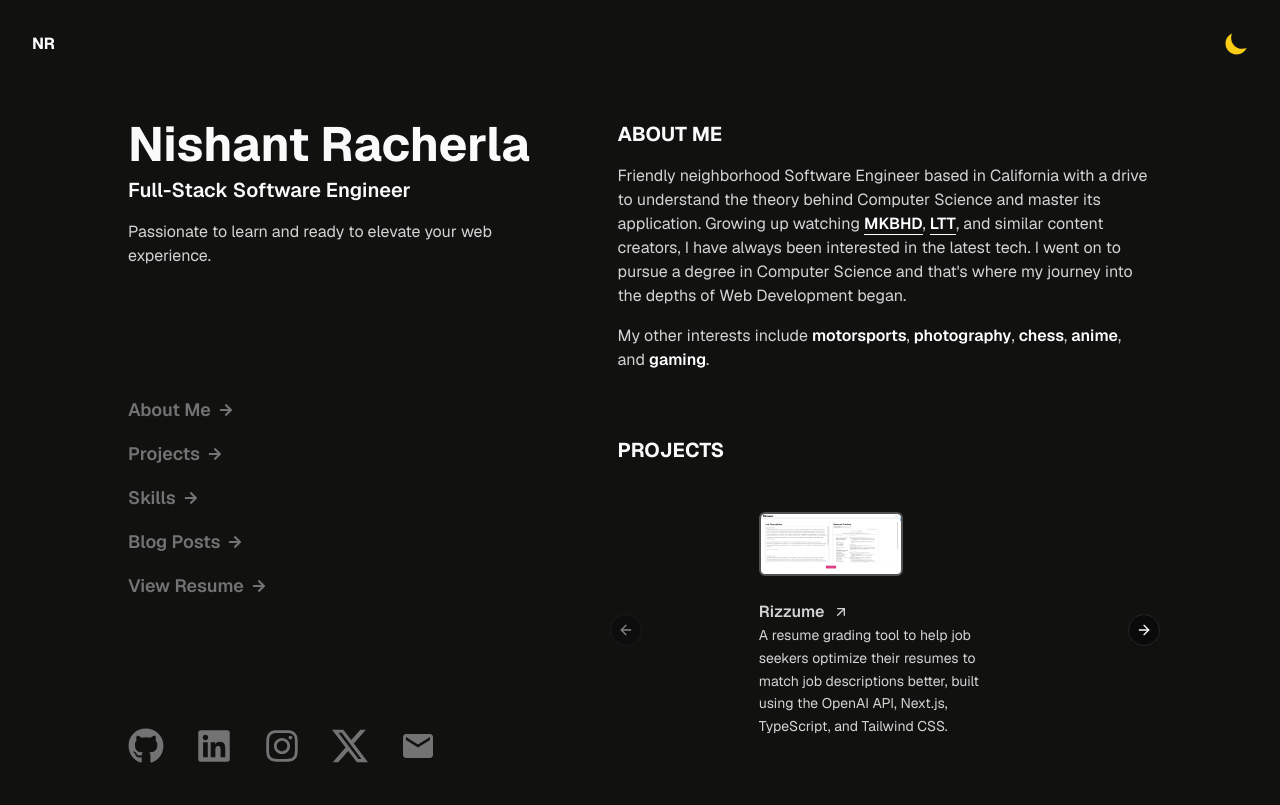
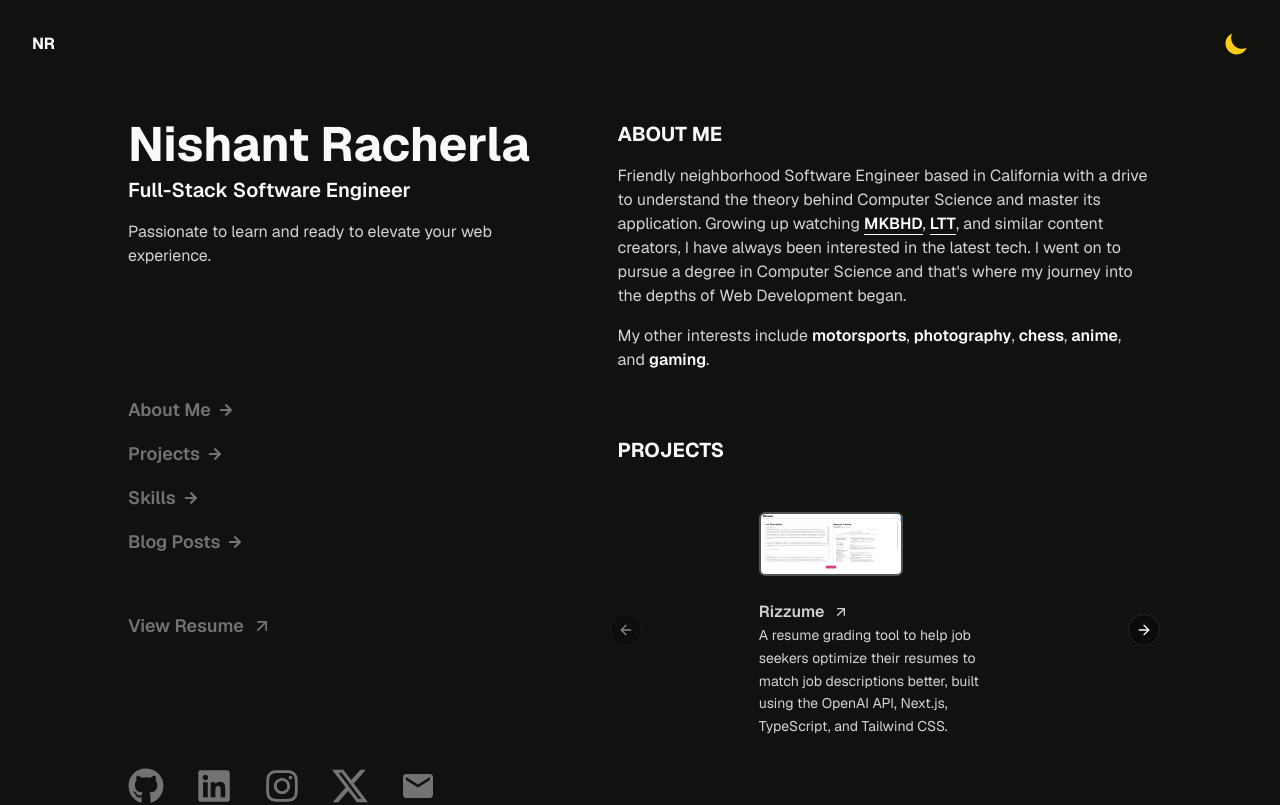
Before and after one commit to T1LT/PortfolioV2, a Next.js app: page / in a window 1280 px wide. Shown: the top 805 px of the page. Built offline with nearby package versions, Linux system fonts and the light colour scheme.

Commit message:
Fix view resume link arrow and display

```diff
--- a/src/app/page.tsx
+++ b/src/app/page.tsx
@@ -8,7 +8,7 @@ import CopyEmailButton from "@/components/CopyEmailButton";
 import NavLink from "@/components/NavLink";
 import { FaGithub, FaLinkedin, FaInstagram } from "react-icons/fa";
 import { BsTwitterX } from "react-icons/bs";
-import { FaArrowRight } from "react-icons/fa";
+import { ArrowUpRight } from "lucide-react";
 
 export default function Home() {
   return (
@@ -40,10 +40,10 @@ export default function Home() {
                 href="/resume.pdf"
                 target="_blank"
                 rel="noreferrer"
-                className="w-max flex items-center text-[#555] dark:text-neutral-500 hover:text-black hover:dark:text-white cursor-pointer transition duration-300 group"
+                className="mt-10 w-max flex items-center text-[#555] dark:text-neutral-500 hover:text-black hover:dark:text-white cursor-pointer transition duration-300 group"
               >
                 <span className="text-lg font-semibold">View Resume</span>
-                <FaArrowRight className="text-sm ml-2 group-hover:translate-x-2 transition-transform duration-300" />
+                <ArrowUpRight className="h-5 w-5 font-semibold ml-2 group-hover:translate-x-1 group-hover:-translate-y-1 transition-transform duration-300"/>
               </a>
             </div>
             {/* LEFT BOTTOM - CONTACT INFO */}
--- a/src/components/Sections/AboutSection.tsx
+++ b/src/components/Sections/AboutSection.tsx
@@ -1,4 +1,4 @@
-import { FaArrowRight } from "react-icons/fa";
+import { ArrowUpRight } from "lucide-react";
 
 const AboutSection = () => {
   return (
@@ -57,10 +57,10 @@ const AboutSection = () => {
         href="/resume.pdf"
         target="_blank"
         rel="noreferrer"
-        className="flex lg:hidden items-center mt-8 text-[#555] dark:text-neutral-500 hover:text-black hover:dark:text-white cursor-pointer transition duration-300 group"
+        className="flex xl:hidden items-center mt-8 text-[#555] dark:text-neutral-500 hover:text-black hover:dark:text-white cursor-pointer transition duration-300 group"
       >
         <span className="text-base sm:text-lg font-semibold">View Resume</span>
-        <FaArrowRight className="text-sm ml-2 group-hover:translate-x-2 transition-transform duration-300" />
+        <ArrowUpRight className="h-4 w-4 sm:h-5 sm:w-5 font-semibold ml-2 group-hover:translate-x-1 group-hover:-translate-y-1 transition-transform duration-300" />
       </a>
     </section>
   );
```
